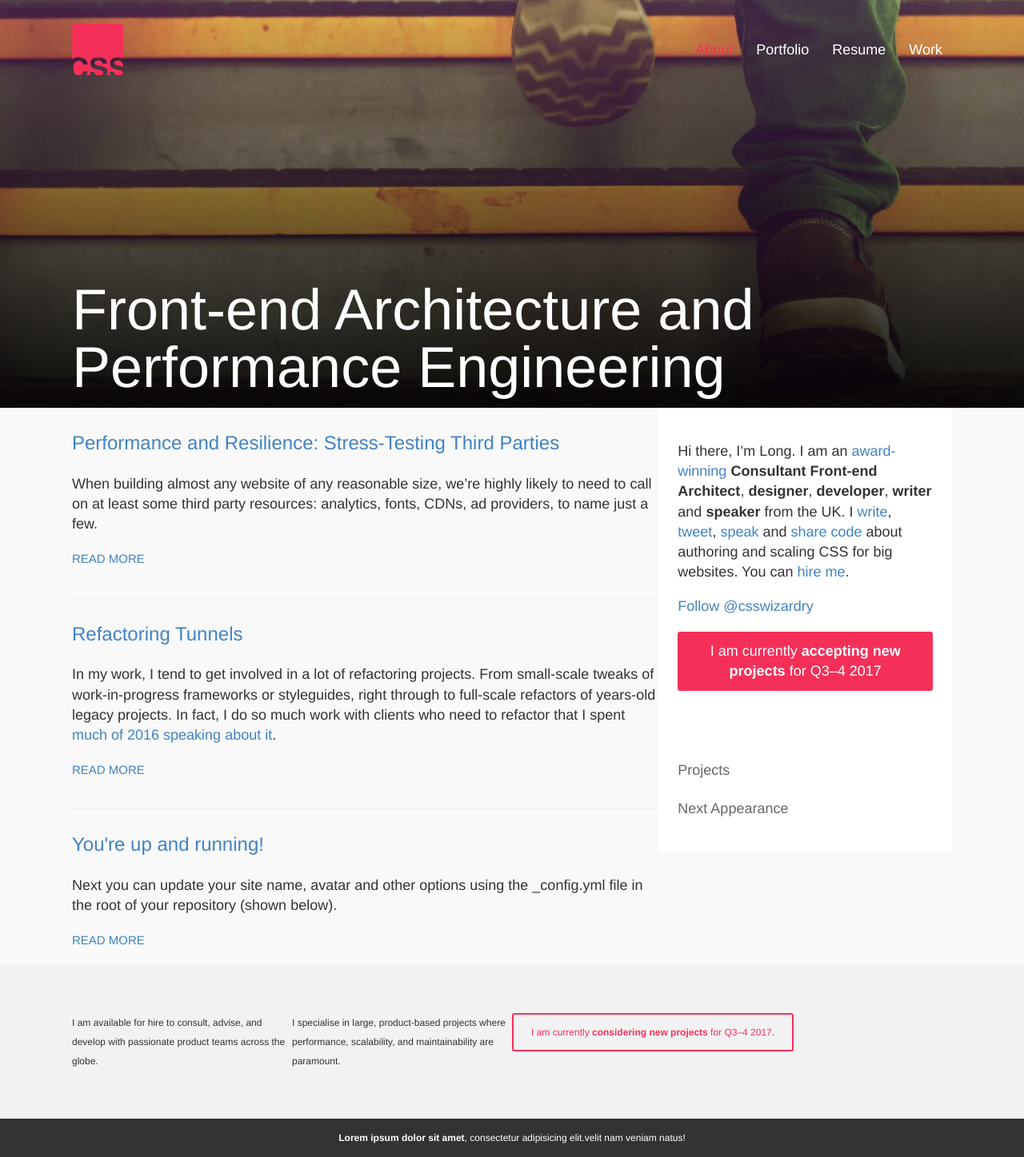
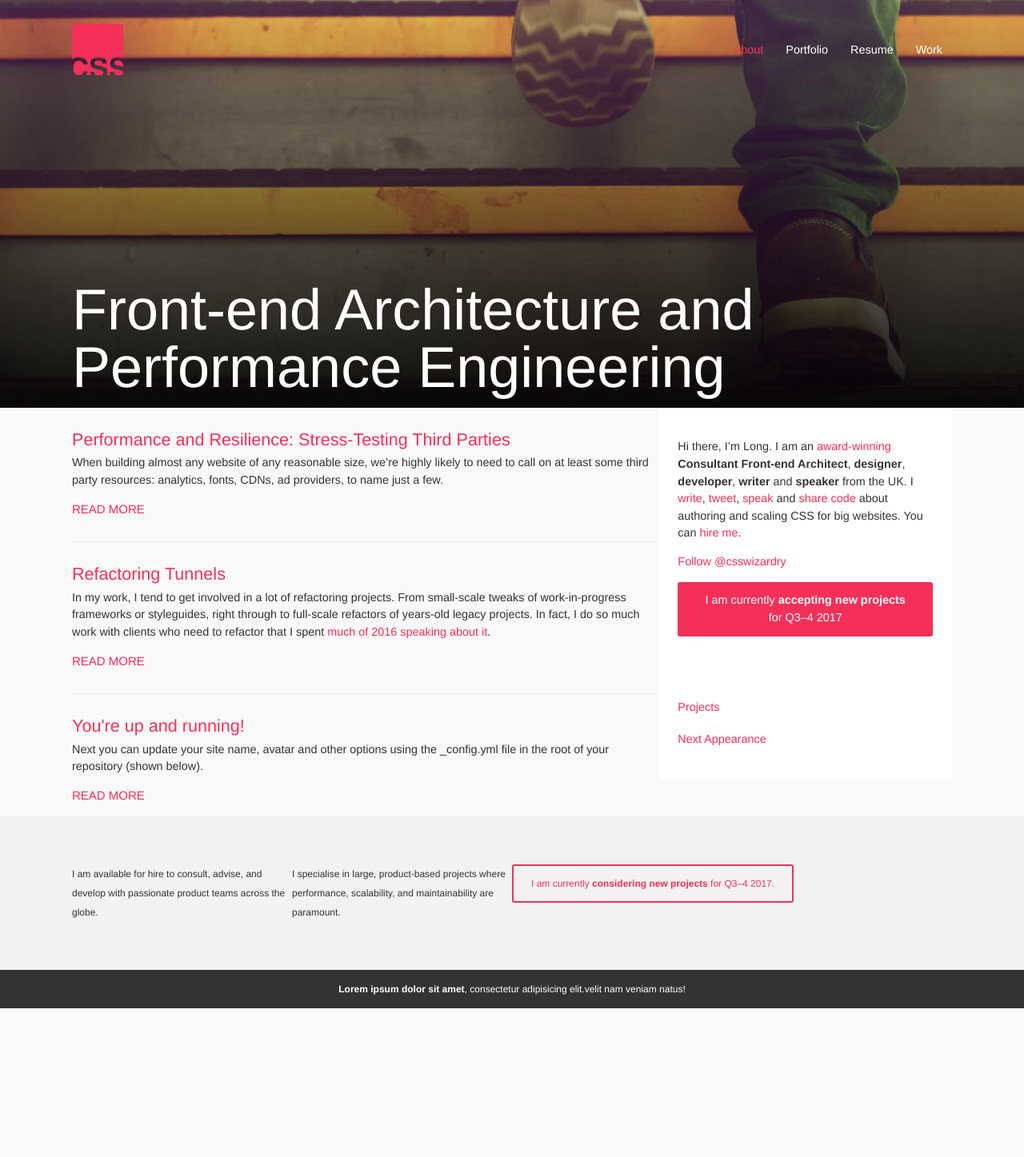
Before and after one commit to nhulongctk35/github.io, a Jekyll site: the page built from index.html, in a window 1280 px wide. Shown: the whole page at 80% size. Built offline with Jekyll 4.4.1, drawn with Linux system fonts in a browser that asks for light colours; nearby versions of some CDN libraries; library files that are not in the unit come from our copies; after the commit the page ends 1261 px from its top, so only the background shows below that.

Commit message:
Updated css

```diff
--- a/_includes/post.html
+++ b/_includes/post.html
@@ -2,13 +2,13 @@
   {% for post in site.posts %}
   <article class="post">
 
-    <h2><a href="{{ site.baseurl }}{{ post.url }}">{{ post.title }}</a></h2>
+    <h2 class="post__title"><a href="{{ site.baseurl }}{{ post.url }}">{{ post.title }}</a></h2>
 
-    <div class="entry">
+    <div class="post__desc">
       {{ post.excerpt }}
     </div>
 
-    <a href="{{ site.baseurl }}{{ post.url }}" class="read-more">Read More</a>
+    <a class="post__more" href="{{ site.baseurl }}{{ post.url }}">Read More</a>
   </article>
   {% endfor %}
 </section>
--- a/_sass/_base.scss
+++ b/_sass/_base.scss
@@ -7,9 +7,9 @@ html {
 }
 
 body {
-  font: 18px/1.4 $helvetica;
+  font-family: $font-family;
+  font-size: 90%;
   margin: 0;
-  padding: 0;
 }
 
 .container {
@@ -23,7 +23,6 @@ body {
 }
 
 h1, h2, h3, h4, h5, h6 {
-  font-family: $helveticaNeue;
   color: $color-primary;
   font-weight: 300;
   line-height: 1.7;
@@ -35,25 +34,8 @@ h1, h2, h3, h4, h5, h6 {
   }
 }
 
-h1 {
-  font-size: 30px;
-}
-
-h2 {
-  font-size: 24px;
-}
-
-h3 {
-  font-size: 20px;
-}
-
-h4 {
-  font-size: 18px;
-  color: $gray;
-}
-
 a {
-  color: $blue;
+  color: $color-primary;
   cursor: pointer;
   text-decoration: none;
 
--- a/_sass/_variables.scss
+++ b/_sass/_variables.scss
@@ -10,9 +10,7 @@ $color-primary: #f43059;
 $color-primary-hover: #e50c39;
 
 // Font stacks
-$helvetica: Helvetica, Arial, sans-serif;
-$helveticaNeue: "Helvetica Neue", Helvetica, Arial, sans-serif;
-$georgia: Georgia, serif;
+$font-family: "Helvetica", "Arial", sans-serif;
 
 // Mobile breakpoints
 @mixin mobile {
--- a/_sass/pages/_post.scss
+++ b/_sass/pages/_post.scss
@@ -1,11 +1,13 @@
-.posts > .post {
-  padding-bottom: 2em;
-  border-bottom: 1px solid $lightGray;
-}
+.posts {
+  .post {
+    padding-bottom: 2em;
+    border-bottom: 1px solid $lightGray;
 
-.posts > .post:last-child {
-  padding-bottom: 1em;
-  border-bottom: none;
+    &:last-child {
+      padding-bottom: 1em;
+      border-bottom: none;
+    }
+  }
 }
 
 .post {
@@ -18,11 +20,17 @@
     font-style: italic;
   }
 
-  .comments {
-    margin-top: 10px;
+  &__title {
+    margin-bottom: 0;
   }
 
-  .read-more {
+  &__desc {
+    p {
+      margin-top: 0;
+    }
+  }
+
+  &__more {
     text-transform: uppercase;
     font-size: 15px;
   }
```
